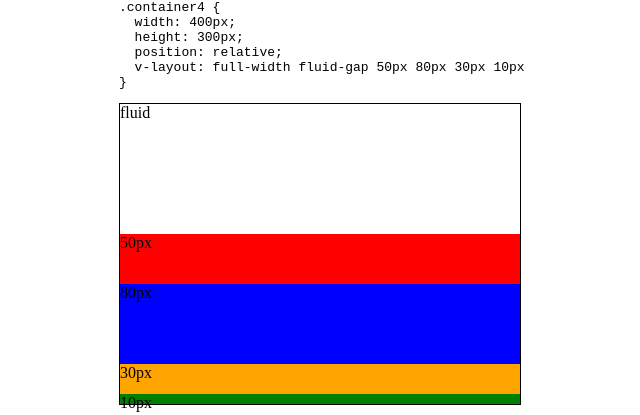
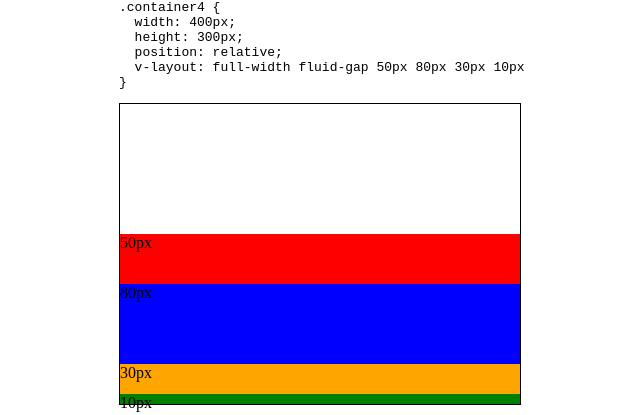
Before and after one commit to bopjesvla/stylus-vertical-layout, a plain HTML site: page index.html in a window 1280 px wide. Shown: the part 1341-1756 px from the top of the page, 121-761 px from the left. Drawn offline with Linux system fonts and the light colour scheme.

Commit message:
Update index.html

```diff
--- a/index.html
+++ b/index.html
@@ -121,5 +121,5 @@
   position: relative;
   v-layout: full-width fluid-gap 50px 80px 30px 10px
 }</pre>
-<section class="container4"><div>50px</div><div>80px</div><div>30px</div><div>10px</div><div>fluid</div></section>
+<section class="container4"><div>50px</div><div>80px</div><div>30px</div><div>10px</div></section>
 </article>
```
